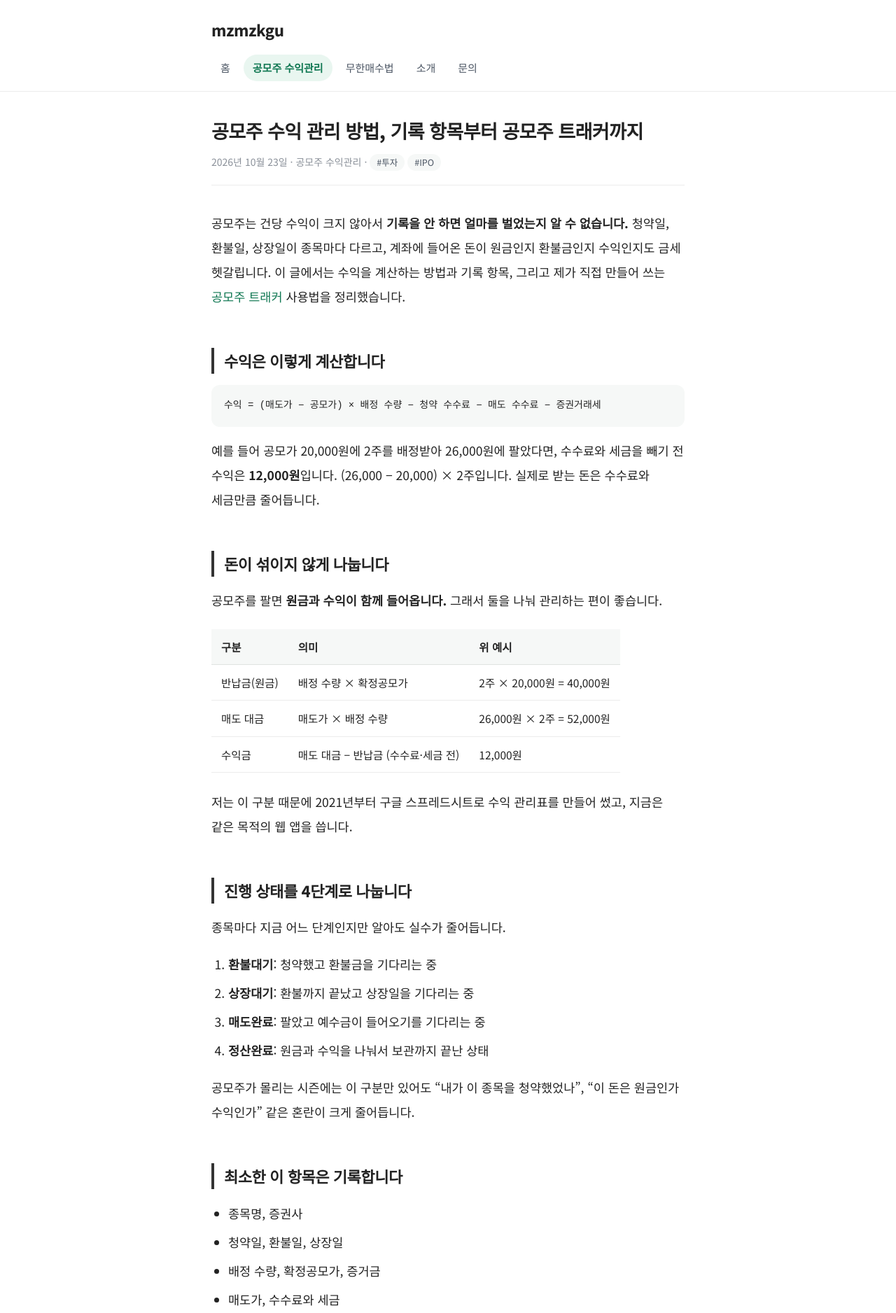
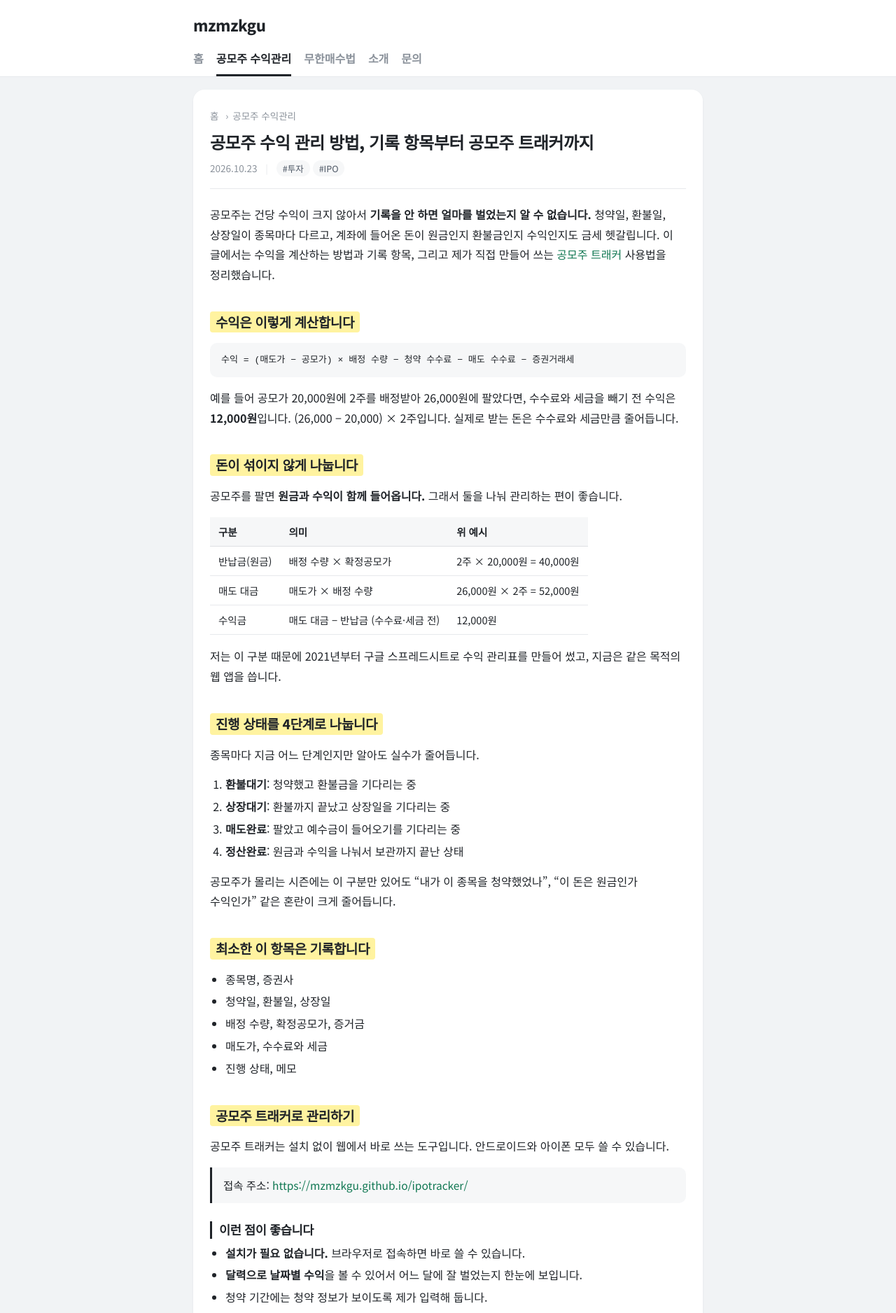
Before and after one commit to mzmzkgu/mzmzkgu.github.io, a Jekyll site: the page built from _posts/2026-10-23-ipo-profit-tracking.md, in a window 1280 px wide. Shown: the top 1876 px of the page at 70% size. Built offline with Jekyll 4.4.1, drawn with Linux system fonts in a browser that asks for light colours.

Commit message:
촘촘한 커뮤니티형 레이아웃으로 개편 (#7)
Claude-Session: https://claude.ai/code/session_01HnZqqtAcJR4YGqc3LY19aj

Co-authored-by: Claude <noreply@anthropic.com>

```diff
--- a/_layouts/default.html
+++ b/_layouts/default.html
@@ -39,7 +39,13 @@
 
   <main>
     <div class="wrap">
+      {% if page.url == '/' %}
       {{ content }}
+      {% else %}
+      <div class="paper">
+        {{ content }}
+      </div>
+      {% endif %}
     </div>
   </main>
 
--- a/_layouts/post.html
+++ b/_layouts/post.html
@@ -2,11 +2,14 @@
 layout: default
 ---
 <article>
+  <div class="crumb">
+    <a href="{{ '/' | relative_url }}">홈</a>
+    {% for s in site.data.sections %}{% if page.categories contains s.key %}<span>&rsaquo;</span><a href="{{ s.url | relative_url }}">{{ s.title }}</a>{% endif %}{% endfor %}
+  </div>
   <h1>{{ page.title }}</h1>
   <div class="post-meta">
-    <time datetime="{{ page.date | date_to_xmlschema }}">{{ page.date | date: "%Y년 %m월 %d일" }}</time>
-    {% for s in site.data.sections %}{% if page.categories contains s.key %} · <a href="{{ s.url | relative_url }}">{{ s.title }}</a>{% endif %}{% endfor %}
-    {% if page.tags %} ·
+    <time datetime="{{ page.date | date_to_xmlschema }}">{{ page.date | date: "%Y.%m.%d" }}</time>
+    {% if page.tags %}<span class="sep">|</span>
       {% for t in page.tags %}<span class="tag">#{{ t }}</span>{% endfor %}
     {% endif %}
   </div>
--- a/assets/style.css
+++ b/assets/style.css
@@ -1,15 +1,17 @@
 :root {
-  --bg: #ffffff;
-  --soft: #f6f8f7;
-  --line: #ececec;
-  --text: #222222;
+  --bg: #f1f3f5;
+  --paper: #ffffff;
+  --soft: #f6f7f8;
+  --line: #e7e9ec;
+  --text: #1f2328;
   --sub: #4b5563;
-  --muted: #8a9099;
+  --muted: #8b929b;
   --accent: #1a9a6c;
   --accent-ink: #117853;
   --accent-soft: #e9f6f0;
-  --bar: #333333;
+  --mark: #fff3a0;
   --radius: 16px;
+  --shadow: 0 1px 3px rgba(16, 24, 40, .06);
 }
 
 * { box-sizing: border-box; }
@@ -21,8 +23,8 @@ body {
   background: var(--bg);
   color: var(--text);
   font-family: "Noto Sans KR", "Apple SD Gothic Neo", "Malgun Gothic", -apple-system, "Segoe UI", sans-serif;
-  line-height: 1.9;
-  font-size: 17px;
+  line-height: 1.75;
+  font-size: 16px;
   word-break: keep-all;
   overflow-wrap: break-word;
 }
@@ -30,120 +32,121 @@ body {
 a { color: var(--accent-ink); text-decoration: none; }
 a:hover { text-decoration: underline; }
 
-.wrap { max-width: 720px; margin: 0 auto; padding: 0 22px; }
+.wrap { max-width: 760px; margin: 0 auto; padding: 0 16px; }
 .sr-only {
   position: absolute; width: 1px; height: 1px; padding: 0; margin: -1px;
   overflow: hidden; clip: rect(0, 0, 0, 0); white-space: nowrap; border: 0;
 }
 
 /* ===== 헤더 ===== */
-.site-header { background: var(--bg); border-bottom: 1px solid var(--line); }
-.site-header .wrap { padding-top: 22px; padding-bottom: 14px; }
+.site-header { background: var(--paper); border-bottom: 1px solid var(--line); }
+.site-header .wrap { padding-top: 16px; padding-bottom: 0; }
 .brand { display: inline-block; font-size: 22px; font-weight: 800; color: var(--text); letter-spacing: -.02em; }
 .brand:hover { text-decoration: none; color: var(--accent-ink); }
-.nav {
-  display: flex; flex-wrap: wrap; gap: 4px 6px; margin-top: 14px; font-size: 15px; font-weight: 500;
-}
-.nav a { color: var(--sub); padding: 5px 13px; white-space: nowrap; border-radius: 999px; background: transparent; }
-.nav a:hover { background: var(--soft); text-decoration: none; }
-.nav a.active { background: var(--accent-soft); color: var(--accent-ink); font-weight: 700; }
+.nav { display: flex; flex-wrap: wrap; gap: 0 18px; margin-top: 6px; font-size: 16px; font-weight: 700; }
+.nav a { color: var(--muted); padding: 8px 0 9px; border-bottom: 3px solid transparent; white-space: nowrap; }
+.nav a:hover { color: var(--text); text-decoration: none; }
+.nav a.active { color: var(--text); border-bottom-color: var(--text); }
 
 /* ===== 본문 ===== */
-main { padding: 36px 0 80px; min-height: 60vh; }
+main { padding: 18px 0 56px; min-height: 60vh; }
 h1, h2, h3 { line-height: 1.5; letter-spacing: -.02em; }
-h1 { font-size: 28px; margin: 0 0 14px; font-weight: 800; }
-h2 { font-size: 22px; margin: 48px 0 16px; font-weight: 800; }
-h3 { font-size: 18px; margin: 32px 0 8px; font-weight: 700; }
-p { margin: 0 0 18px; }
-.lead { color: var(--sub); font-size: 17.5px; }
+h1 { font-size: 25px; margin: 0 0 10px; font-weight: 800; }
+h2 { font-size: 20px; margin: 36px 0 12px; font-weight: 800; }
+h3 { font-size: 17.5px; margin: 26px 0 6px; font-weight: 700; }
+p { margin: 0 0 14px; }
+.lead { color: var(--sub); font-size: 16.5px; }
 
-/* 제목 앞 막대 (블로그 인용구 느낌) */
-.bar-title, .post-body h2 {
-  border-left: 4px solid var(--bar); padding: 2px 0 2px 14px;
+.paper {
+  background: var(--paper); border-radius: var(--radius); box-shadow: var(--shadow);
+  padding: 26px 24px 28px;
 }
 
 /* ===== 홈 ===== */
-.home-section { margin-bottom: 48px; }
-.section-title { font-size: 21px; margin: 0 0 16px; font-weight: 800; border-left: 4px solid var(--bar); padding: 2px 0 2px 14px; }
-.intro-card { background: var(--soft); border-radius: var(--radius); padding: 26px 26px 20px; }
-.intro-card p { margin: 0 0 12px; font-size: 17.5px; line-height: 1.95; }
+.home-section { margin: 8px 0 34px; }
+.section-title {
+  font-size: 19px; margin: 0 0 12px; font-weight: 800;
+  display: inline-block; background: linear-gradient(transparent 58%, var(--mark) 58%); padding: 0 2px;
+}
+.intro-card { background: var(--paper); border-radius: var(--radius); box-shadow: var(--shadow); padding: 22px 22px 10px; }
+.intro-card p { margin: 0 0 12px; font-size: 16.5px; line-height: 1.85; }
 
-.apps { display: grid; grid-template-columns: repeat(auto-fit, minmax(240px, 1fr)); gap: 14px; }
-.app-card { background: var(--soft); border-radius: var(--radius); padding: 24px; display: flex; flex-direction: column; }
-.app-card .icon { font-size: 34px; line-height: 1; }
-.app-card .name { font-size: 19px; font-weight: 800; margin-top: 14px; }
-.app-card .desc { font-size: 15.5px; color: var(--sub); margin: 6px 0 20px; line-height: 1.75; flex: 1; }
-.app-card .actions { display: flex; align-items: center; gap: 16px; flex-wrap: wrap; }
+.apps { display: grid; grid-template-columns: repeat(auto-fit, minmax(240px, 1fr)); gap: 12px; }
+.app-card { background: var(--paper); border-radius: var(--radius); box-shadow: var(--shadow); padding: 20px 22px; display: flex; flex-direction: column; }
+.app-card .icon { font-size: 30px; line-height: 1; }
+.app-card .name { font-size: 18px; font-weight: 800; margin-top: 10px; }
+.app-card .desc { font-size: 14.5px; color: var(--sub); margin: 4px 0 16px; line-height: 1.7; flex: 1; }
+.app-card .actions { display: flex; align-items: center; gap: 14px; flex-wrap: wrap; }
 .btn {
   display: inline-block; background: var(--accent); color: #fff; font-weight: 700;
-  padding: 10px 20px; border-radius: 999px; font-size: 15px; line-height: 1.4;
+  padding: 8px 18px; border-radius: 999px; font-size: 14.5px; line-height: 1.5;
 }
 .btn:hover { background: var(--accent-ink); color: #fff; text-decoration: none; }
-.app-card .more { font-size: 15px; font-weight: 600; }
-.home-note { font-size: 14px; color: var(--muted); margin-top: 16px; line-height: 1.7; }
+.app-card .more { font-size: 14.5px; font-weight: 600; }
+.home-note { font-size: 13.5px; color: var(--muted); margin-top: 12px; line-height: 1.7; }
 
-/* ===== 글 목록 (블로그 목록 느낌) ===== */
-.post-list { list-style: none; padding: 0; margin: 28px 0 0; }
-.post-list li { padding: 22px 0; border-bottom: 1px solid var(--line); }
+/* ===== 글 목록 ===== */
+.paper > h1 { margin-bottom: 8px; }
+.post-list { list-style: none; padding: 0; margin: 20px 0 0; }
+.post-list li { padding: 16px 0; border-bottom: 1px solid var(--line); }
 .post-list li:first-child { border-top: 1px solid var(--line); }
-.post-list .title { font-size: 19px; font-weight: 700; display: block; margin: 0 0 6px; color: var(--text); line-height: 1.5; }
+.post-list li:last-child { border-bottom: none; padding-bottom: 0; }
+.post-list .title { font-size: 17.5px; font-weight: 700; display: block; margin: 0 0 4px; color: var(--text); line-height: 1.5; }
 .post-list .title:hover { color: var(--accent-ink); text-decoration: none; }
-.post-list .excerpt { color: var(--sub); font-size: 15.5px; margin: 0 0 8px; line-height: 1.75; }
-.post-list .date { font-size: 13.5px; color: var(--muted); margin-right: 6px; }
+.post-list .excerpt { color: var(--sub); font-size: 14.5px; margin: 0 0 6px; line-height: 1.65; }
+.post-list .date { font-size: 13px; color: var(--muted); margin-right: 6px; }
 
 .tag {
-  display: inline-block; font-size: 12.5px; padding: 0 10px; margin-right: 4px;
-  background: var(--soft); border-radius: 999px; color: var(--sub); line-height: 1.9;
+  display: inline-block; font-size: 12.5px; padding: 0 9px; margin-right: 4px;
+  background: var(--soft); border-radius: 999px; color: var(--sub); line-height: 1.85;
 }
 
 /* ===== 글 상세 ===== */
-article h1 { font-size: 27px; line-height: 1.5; margin-bottom: 10px; }
-.post-meta { color: var(--muted); font-size: 14px; margin-bottom: 36px; padding-bottom: 20px; border-bottom: 1px solid var(--line); }
-.post-meta a { color: var(--muted); font-weight: 500; }
-.post-body { font-size: 17.5px; line-height: 2; }
-.post-body h2 { margin-top: 56px; }
-.post-body h3 { margin-top: 36px; }
-.post-body img { display: block; max-width: 100%; height: auto; margin: 26px auto; border-radius: 10px; }
-.post-body em { color: var(--muted); font-size: 14.5px; font-style: normal; display: block; text-align: center; margin: -14px 0 24px; }
+.crumb { font-size: 13.5px; color: var(--muted); margin-bottom: 8px; }
+.crumb a { color: var(--muted); font-weight: 500; }
+.crumb span { margin: 0 6px; }
+article h1 { font-size: 24px; line-height: 1.5; margin-bottom: 8px; }
+.post-meta { color: var(--muted); font-size: 13.5px; margin-bottom: 22px; padding-bottom: 16px; border-bottom: 1px solid var(--line); }
+.post-meta .sep { margin: 0 8px; color: var(--line); }
+.post-body { font-size: 16px; line-height: 1.8; }
+.post-body h2 {
+  width: fit-content; max-width: 100%; background: var(--mark); padding: 1px 8px;
+  border-radius: 4px; margin: 38px 0 14px; font-size: 19px;
+}
+.post-body h3 { margin: 26px 0 6px; padding-left: 10px; border-left: 3px solid var(--text); line-height: 1.4; }
+.post-body img { display: block; max-width: 100%; height: auto; margin: 16px auto; border-radius: 8px; }
+.post-body em { color: var(--muted); font-size: 13.5px; font-style: normal; display: block; text-align: center; margin: -8px 0 16px; }
 .post-body strong { font-weight: 700; }
+.post-body .red { color: #e5372b; font-weight: 700; }
+.post-body .hl { background: var(--mark); padding: 0 3px; }
 .post-body blockquote {
-  margin: 24px 0; padding: 16px 20px; background: var(--soft);
-  border-left: 4px solid var(--bar); border-radius: 0 12px 12px 0; color: var(--text);
-  font-size: 16.5px; line-height: 1.85;
+  margin: 16px 0; padding: 12px 16px; background: var(--soft);
+  border-left: 3px solid var(--text); border-radius: 0 10px 10px 0; color: var(--text);
+  font-size: 15.5px; line-height: 1.75;
 }
 .post-body blockquote p:last-child { margin-bottom: 0; }
-.post-body code { background: #f0f2f1; padding: 2px 7px; border-radius: 6px; font-size: .9em; }
-.post-body pre {
-  background: var(--soft); padding: 16px 18px; border-radius: 12px; overflow-x: auto;
-  font-size: 15.5px; line-height: 1.8;
-}
+.post-body code { background: #eef0f2; padding: 1px 6px; border-radius: 5px; font-size: .9em; }
+.post-body pre { background: var(--soft); padding: 12px 16px; border-radius: 10px; overflow-x: auto; font-size: 14.5px; line-height: 1.75; }
 .post-body pre code { background: none; padding: 0; }
-.post-body table {
-  border-collapse: collapse; width: 100%; margin: 24px 0; font-size: 15.5px; line-height: 1.7;
-  display: block; overflow-x: auto;
-}
-.post-body th, .post-body td { border-bottom: 1px solid var(--line); padding: 12px 14px; text-align: left; }
-.post-body th { background: var(--soft); white-space: nowrap; font-weight: 700; border-bottom: 1px solid #dfe3e1; }
-.post-body li { margin-bottom: 6px; }
-.post-body ul, .post-body ol { padding-left: 24px; }
-.post-body hr { border: none; border-top: 1px solid var(--line); margin: 40px 0; }
+.post-body table { border-collapse: collapse; width: 100%; margin: 16px 0; font-size: 14.5px; line-height: 1.6; display: block; overflow-x: auto; }
+.post-body th, .post-body td { border-bottom: 1px solid var(--line); padding: 9px 12px; text-align: left; }
+.post-body th { background: var(--soft); white-space: nowrap; font-weight: 700; border-bottom: 1px solid #dde0e3; }
+.post-body li { margin-bottom: 3px; }
+.post-body ul, .post-body ol { padding-left: 22px; margin: 0 0 14px; }
+.post-body hr { border: none; border-top: 1px solid var(--line); margin: 28px 0; }
 
-.notice {
-  background: var(--soft); border-radius: 12px; padding: 16px 20px;
-  font-size: 14.5px; color: var(--sub); margin: 40px 0 28px; line-height: 1.8;
-}
+.notice { background: var(--soft); border-radius: 10px; padding: 12px 16px; font-size: 13.5px; color: var(--sub); margin: 28px 0 20px; line-height: 1.7; }
 
 /* ===== 푸터 ===== */
-.site-footer { border-top: 1px solid var(--line); padding: 28px 0 48px; color: var(--muted); font-size: 13.5px; line-height: 1.8; }
-.site-footer .links { display: flex; gap: 6px 18px; flex-wrap: wrap; margin-bottom: 10px; }
+.site-footer { padding: 8px 0 44px; color: var(--muted); font-size: 13px; line-height: 1.8; }
+.site-footer .links { display: flex; gap: 4px 16px; flex-wrap: wrap; margin-bottom: 6px; }
 .site-footer a { color: var(--sub); }
 .site-footer a:hover { color: var(--accent-ink); }
 
 @media (max-width: 560px) {
-  body { font-size: 17px; }
-  h1 { font-size: 25px; }
-  article h1 { font-size: 24px; }
-  main { padding: 28px 0 64px; }
-  .intro-card, .app-card { padding: 22px; }
-  .post-body, .post-body ul { font-size: 17px; }
+  .wrap { padding: 0 12px; }
+  .paper { padding: 22px 18px 24px; }
+  .nav { gap: 0 14px; font-size: 15px; }
+  h1 { font-size: 23px; }
+  article h1 { font-size: 22px; }
 }
```
